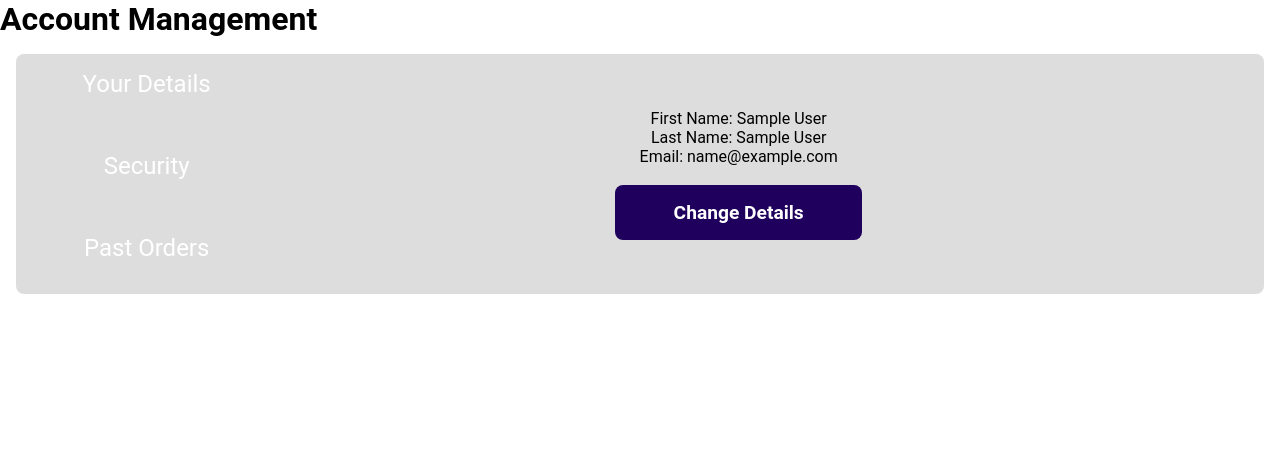
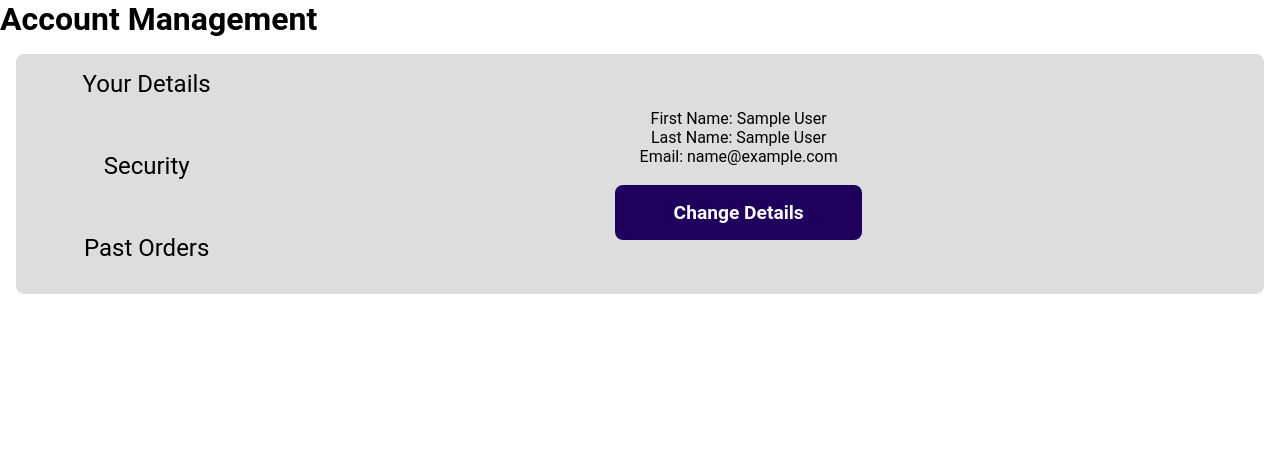
Before and after one commit to MIRROR-Team18/mirror, a PHP site: page /account/manage.php in a window 1280 px wide. Shown: the part 68-523 px from the top of the page. Run offline with PHP 8.4, Linux system fonts and the light colour scheme; the visitor is signed in with stand-in values (Sample User, id 1).

Commit message:
Actually fixed the buttons in accountManage.css WITHOUT breaking others this time.

```diff
--- a/_stylesheets/accountManage.css
+++ b/_stylesheets/accountManage.css
@@ -18,11 +18,14 @@
     font-size: 1.5rem;
     text-decoration: none;
 
-    color: white;
+    color: black;
     white-space: nowrap;
     width: 100%;
 
     margin-bottom: 1rem;
+}
+#accountPanel #options a.button {
+    color: white;
 }
 #accountPanel #options a:hover{
     font-weight: bold;
```
